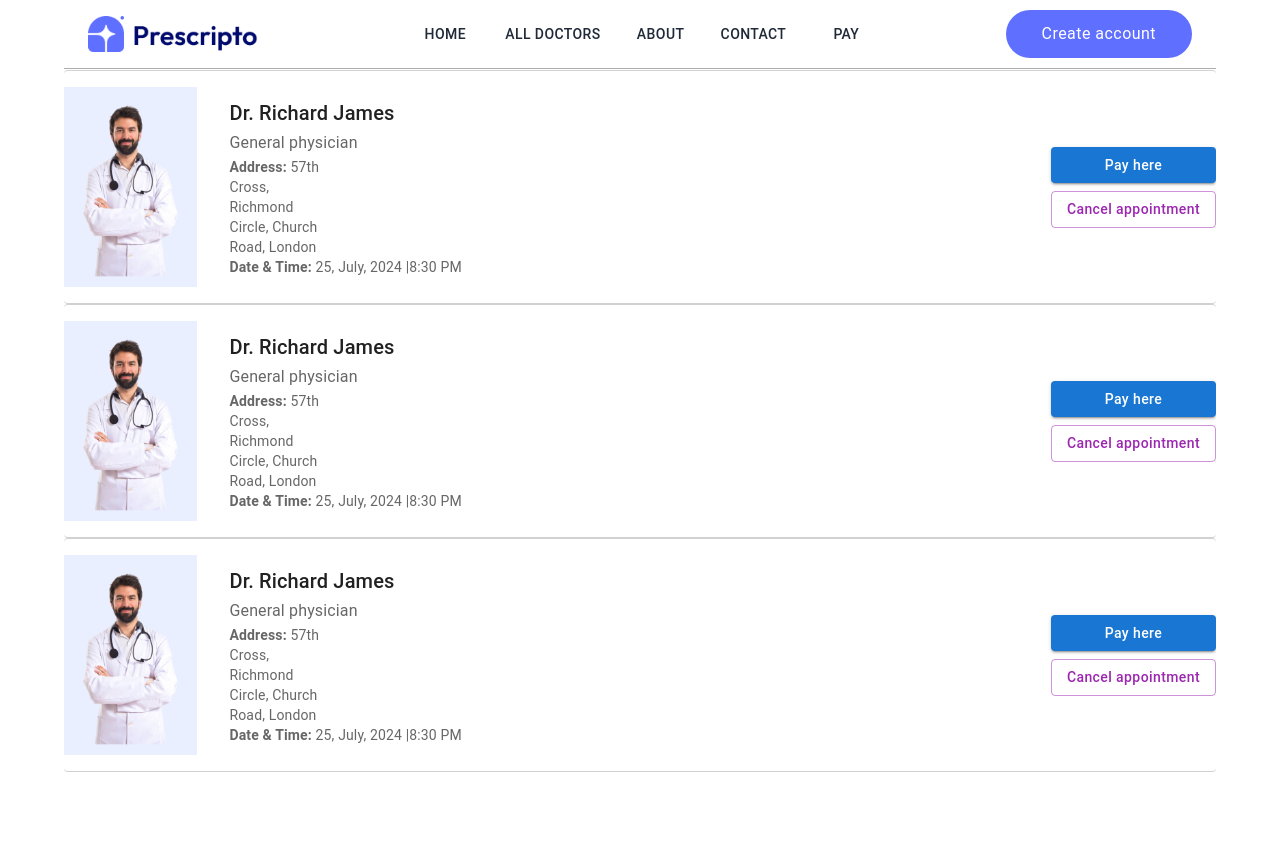
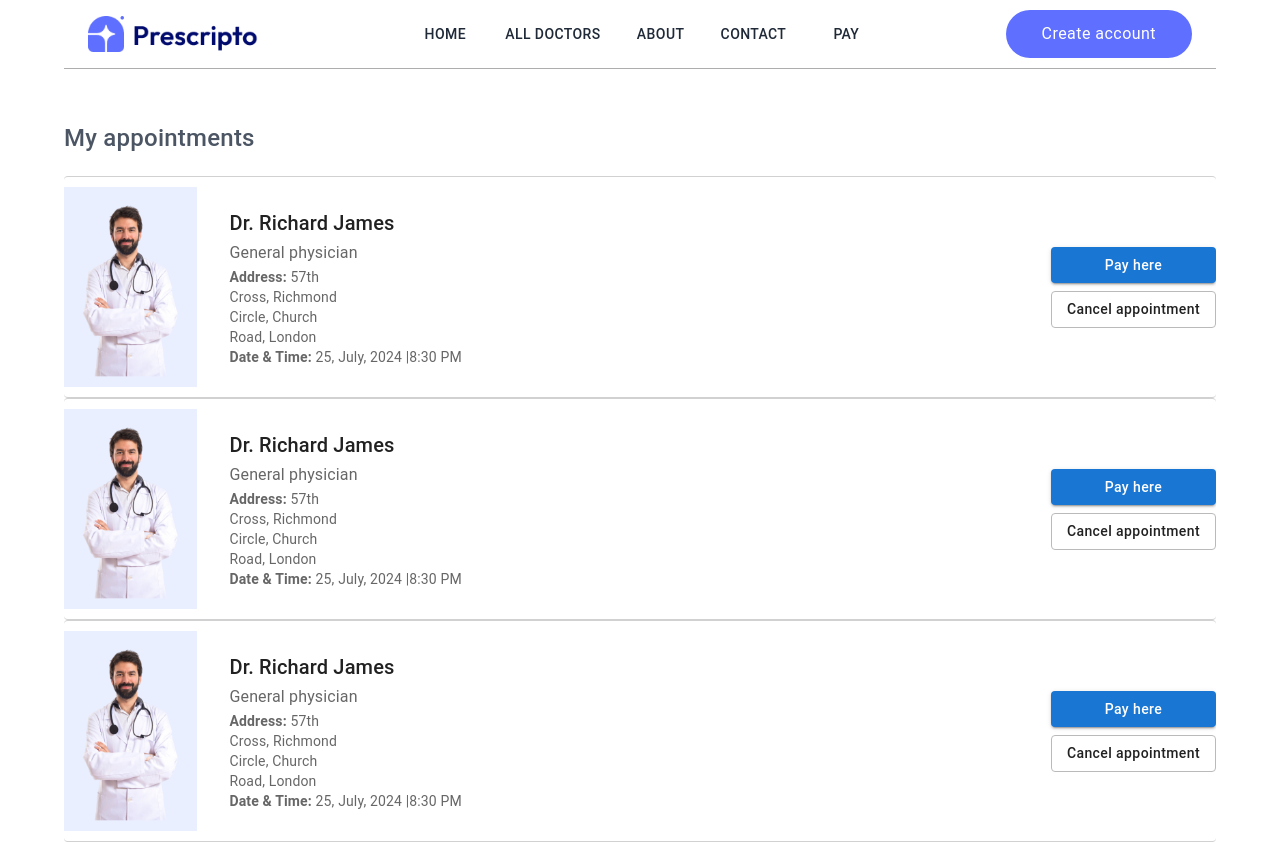
Before and after one commit to RidoyHossain247/doctor-muhit, a React (Create React App) app: page /pay-doctors in a window 1280 px wide. Before the commit the page ends 800 px from the top, so only its background shows below. Built offline with nearby package versions, Linux system fonts and the light colour scheme.

Commit message:
fix-code

```diff
--- a/src/component/form/CardLogin.js
+++ b/src/component/form/CardLogin.js
@@ -51,14 +51,14 @@ const CardLogin = ({ Title, Top }) => {
     },
     {
       image: "./images/image_388.png",
-      name: "Dr. Richard James",
+      name: "Dr. Richard ",
       title: "General Physician",
       isAvailable: true,
       route: "/doctor/richard-james",
     },
     {
       image: "./images/file (2) 1.png",
-      name: "Dr. Sarah Connor",
+      name: "Dr. Sarah ",
       title: "Dermatologist",
       isAvailable: true,
       route: "/doctor/sarah-connor",
@@ -84,7 +84,7 @@ const CardLogin = ({ Title, Top }) => {
       >
         {Title}
       </Typography>
-      <Grid container spacing={3}>
+      <Grid container spacing={2}>
         {doctorCards.map((doctor, index) => (
           <Grid key={index} item xs={6} sm={6} md={3} lg={3}>
             <Box mt={Top}>
--- a/src/component/form/DoctorCord.js
+++ b/src/component/form/DoctorCord.js
@@ -1,10 +1,8 @@
 import React from "react";
 import { Card, CardContent, Typography, Box, styled } from "@mui/material";
 import FiberManualRecordIcon from "@mui/icons-material/FiberManualRecord";
-import { useNavigate } from "react-router-dom";
 
 function DoctorCard({ image, name, title, isAvailable, onClick }) {
-  const navigate = useNavigate();
   return (
     <CardWapper onClick={onClick}>
       <ImageWapper>
@@ -13,12 +11,13 @@ function DoctorCard({ image, name, title, isAvailable, onClick }) {
 
       <CardContent>
         <Box>
-          <Aviacle>
+          <Aviacle sx={{ color: isAvailable ? "#0FBF00" : "red" }}>
             <FiberManualRecordIcon
               fontSize="small"
               sx={{
                 marginRight: "8px",
                 fontSize: "12px",
+                color: isAvailable ? "#0FBF00" : "red",
               }}
             />
             {isAvailable ? "Available" : "Unavailable"}
@@ -39,7 +38,6 @@ function DoctorCard({ image, name, title, isAvailable, onClick }) {
 
 export default DoctorCard;
 const Aviacle = styled(Typography)(() => ({
-  color: "#0FBF00",
   fontWeight: 700,
   display: "flex",
   alignItems: "center",
@@ -49,7 +47,6 @@ const Aviacle = styled(Typography)(() => ({
 const CardWapper = styled(Card)(() => ({
   borderRadius: "12px",
   boxShadow: "0px 4px 10px rgba(0, 0, 0, 0.1)",
-  overflow: "hidden",
   border: "1px solid #C9D8FF",
   cursor: "pointer",
   transition: "transform 0.3s ease",
--- a/src/component/form/DrawerLogin.js
+++ b/src/component/form/DrawerLogin.js
@@ -33,7 +33,7 @@ function DrawerLogin({ child }) {
   const navigate = useNavigate();
   const isSmallScreen = useMediaQuery(theme.breakpoints.down("sm"));
   const [open, setOpen] = useState(false);
-  const [selectedCategory, setSelectedCategory] = useState("");
+  const [selectedCategory, setSelectedCategory] = useState("Dashboard");
 
   useEffect(() => {
     const savedCategory = localStorage.getItem("selectedCategory");
@@ -119,7 +119,7 @@ const DrawerHeader = styled("div")(({ theme }) => ({
 
 function DrawerContent({ selectedCategory, handleMenuClick }) {
   return (
-    <List sx={{ marginTop: "10px" }}>
+    <List sx={{ marginTop: "80px" }}>
       {menuItems.map(({ name, icon, route }) => (
         <ListItem
           key={name}
--- a/src/component/form/PayDoctors.js
+++ b/src/component/form/PayDoctors.js
@@ -43,7 +43,15 @@ const appointments = [
 function PayDoctors() {
   return (
     <Container>
-      <Grid container mt={"70px"}>
+      <Typography
+        fontSize={"24px"}
+        mt={"120px"}
+        color="#4B5563"
+        fontWeight={500}
+      >
+        My appointments
+      </Typography>
+      <Grid container mt={"20px"}>
         {appointments.map((appointment) => (
           <Grid item xs={12} key={appointment.id}>
             <Card
@@ -80,7 +88,7 @@ function PayDoctors() {
                   {appointment.specialty}
                 </Typography>
                 <Typography
-                  width={"100px"}
+                  width={"120px"}
                   variant="body2"
                   color="text.secondary"
                 >
@@ -108,8 +116,8 @@ function PayDoctors() {
                 </Button>
                 <Button
                   variant="outlined"
-                  color="secondary"
-                  sx={{ textTransform: "none" }}
+                  color="#4B5563"
+                  sx={{ textTransform: "none", border: "1px solid #BABABA" }}
                 >
                   Cancel appointment
                 </Button>
--- a/src/pages/AdminPanel.js
+++ b/src/pages/AdminPanel.js
@@ -6,7 +6,7 @@ import { Box } from "@mui/material";
 
 const AdminPanel = () => {
   return (
-    <Box bgcolor={"#F8F9FD"}>
+    <Box bgcolor={"#F8F9FD"} height={"100vh"}>
       <NavbarLogIn />
       <DrawerLogin child={<TablePa />} />
     </Box>
--- a/src/pages/Allapnoint.js
+++ b/src/pages/Allapnoint.js
@@ -6,7 +6,7 @@ import { Box } from "@mui/material";
 
 const Allapnoint = () => {
   return (
-    <Box bgcolor={"#F8F9FD"}>
+    <Box bgcolor={"#F8F9FD"} height={"100vh"}>
       <NavbarLogIn />
       <DrawerLogin child={<AllAponment />} />
     </Box>
--- a/src/pages/MainDashBo.js
+++ b/src/pages/MainDashBo.js
@@ -6,7 +6,7 @@ import { Box } from "@mui/material";
 
 const MainDashBo = () => {
   return (
-    <Box bgcolor={"#F8F9FD"}>
+    <Box bgcolor={"#F8F9FD"} height={"100vh"}>
       <NavbarLogIn />
       <DrawerLogin child={<MainDash />} />
     </Box>
```
